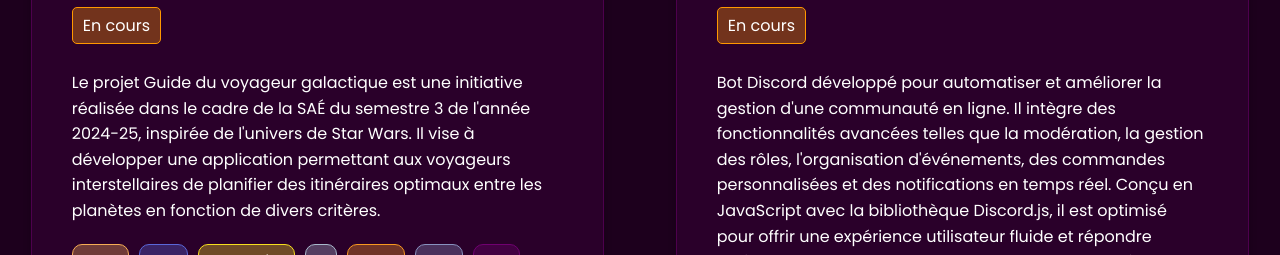
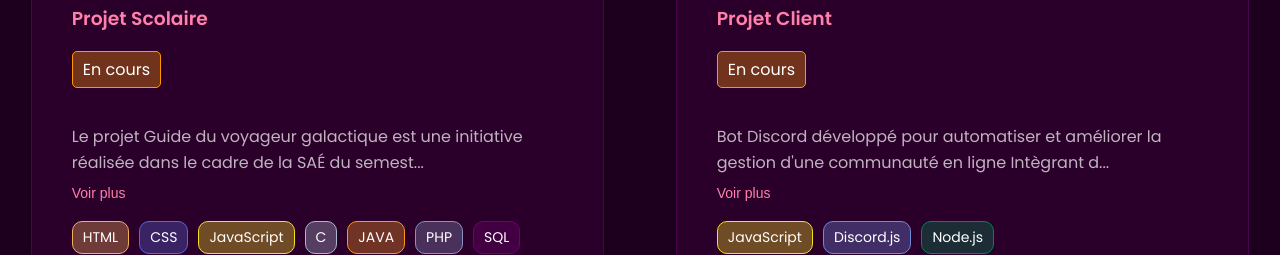
Before and after one commit to AbdelRMB/portfoliov2, a Vue app: page /#/projects in a window 1280 px wide. Shown: the part 697-952 px from the top of the page. Built offline with nearby package versions, Linux system fonts and the light colour scheme.

Commit message:
add project description toggle and update images: implement expandable project descriptions, update project images, and enhance styling for better user interaction

```diff
--- a/src/views/Projects.vue
+++ b/src/views/Projects.vue
@@ -21,7 +21,14 @@
                         {{ project.version }}
                     </div>
                 </div>
-                <p>{{ project.description }}</p>
+                <div class="description-container" :class="{ expanded: project.showFullDescription }">
+                    <p>
+                        {{ project.showFullDescription ? project.description : truncatedText(project.description) }}
+                    </p>
+                </div>
+                <button class="toggle-button" @click="toggleDescription(project)">
+                    {{ project.showFullDescription ? "Voir moins" : "Voir plus" }}
+                </button>
                 <div class="tags">
                     <span v-for="tag in project.tags" :key="tag" :class="['tag', getTagClass(tag)]">
                         {{ tag }}
@@ -32,8 +39,10 @@
     </div>
 </template>
 
+
 <script>
-import bg from "@/assets/images/bg.jpg";
+import botdiscord from "@/assets/images/bot-discord.png";
+import saestarwars from "@/assets/images/sae-starwars.png";
 
 export default {
     name: "Projects",
@@ -43,7 +52,7 @@ export default {
                 {
                     id: 1,
                     title: "Sae StarWars",
-                    image: bg,
+                    image: saestarwars,
                     categorie: "Projet Scolaire",
                     status: "En cours",
                     version: "v1.0",
@@ -62,12 +71,12 @@ export default {
                 {
                     id: 2,
                     title: "Bot Discord",
-                    image: bg,
+                    image: botdiscord,
                     categorie: "Projet Client",
                     status: "En cours",
                     version: "v1.0",
                     description:
-                        "Bot Discord développé pour automatiser et améliorer la gestion d'une communauté en ligne. Il intègre des fonctionnalités avancées telles que la modération, la gestion des rôles, l'organisation d'événements, des commandes personnalisées et des notifications en temps réel. Conçu en JavaScript avec la bibliothèque Discord.js, il est optimisé pour offrir une expérience utilisateur fluide et répondre rapidement aux commandes des membres. Ce projet met l'accent sur l'efficacité, la sécurité et la personnalisation selon les besoins spécifiques du client.",
+                        "Bot Discord développé pour automatiser et améliorer la gestion d'une communauté en ligne Intègrant des fonctionnalités avancées. Conçu en JavaScript avec la bibliothèque Discord.js, il est optimisé pour offrir une expérience utilisateur fluide. Bot toujours en cours de développement.",
                     tags: [
                         "JavaScript",
                         "Discord.js",
@@ -79,7 +88,7 @@ export default {
                     title: "Lib UI Pour FiveM",
                     status: "Terminé",
                     version: "v1.0",
-                    image: bg,
+                    image: botdiscord,
                     description:
                         "Lib UI Pour FiveM, bibliothèque personnalisée destinée aux développeurs de serveurs FiveM. Elle offre une solution intuitive et performante pour créer des interfaces utilisateur modernes et dynamiques. Conçue avec Lua pour l'intégration serveur, JavaScript pour les interactions, et Vue.js pour la structure front-end, cette bibliothèque permet de gérer efficacement des menus. Son objectif est de simplifier le processus de développement tout en offrant une expérience utilisateur fluide et esthétiquement agréable, adaptée aux besoins des serveurs de jeu.",
                     categorie: "Projet Perso",
@@ -93,7 +102,7 @@ export default {
                 {
                     id: 4,
                     title: "Lib Notif Pour FiveM",
-                    image: bg,
+                    image: botdiscord,
                     categorie: "Projet Perso",
                     status: "Terminé",
                     version: "v1.0",
@@ -108,7 +117,7 @@ export default {
                 {
                     id: 5,
                     title: "Benny's Job Pour FiveM",
-                    image: bg,
+                    image: botdiscord,
                     categorie: "Projet Perso",
                     status: "Terminé",
                     version: "v1.0",
@@ -123,7 +132,7 @@ export default {
                 {
                     id: 6,
                     title: "F5 Menu Pour FiveM",
-                    image: bg,
+                    image: botdiscord,
                     categorie: "Projet Client",
                     status: "Terminé",
                     version: "v1.0",
@@ -139,7 +148,7 @@ export default {
                     id: 7,
                     title: "Menu Report Pour FiveM",
                     status: "Terminé",
-                    image: bg,
+                    image: botdiscord,
                     categorie: "Projet Perso",
                     version: "v1.0",
                     description:
@@ -190,6 +199,13 @@ export default {
         },
         setFilter(filter) {
             this.activeFilter = filter;
+        },
+        toggleDescription(project) {
+            project.showFullDescription = !project.showFullDescription;
+        },
+        truncatedText(text) {
+            const maxLength = 100;
+            return text.length > maxLength ? text.slice(0, maxLength) + "..." : text;
         },
     },
     computed: {
@@ -437,6 +453,34 @@ export default {
     color: #1d001d;
 }
 
+.description-container {
+    max-height: 4.5em;
+    /* Hauteur pour 3 lignes */
+    overflow: hidden;
+    transition: max-height 0.4s ease, opacity 0.4s ease;
+    opacity: 0.7;
+}
+
+.description-container.expanded {
+    max-height: 1000px;
+    /* Grande valeur pour montrer tout le contenu */
+    opacity: 1;
+}
+
+.toggle-button {
+    background: transparent;
+    border: none;
+    color: #ff80ab;
+    font-size: 14px;
+    cursor: pointer;
+    padding: 0;
+    padding-bottom: 20px;
+}
+
+.toggle-button:hover {
+    text-decoration: underline;
+}
+
 /* Responsive Adjustments */
 @media (max-width: 1140px) {
     .projects-container {
```
Also changed, not shown: 2 other files (tests, documents, lock files or other folders).
